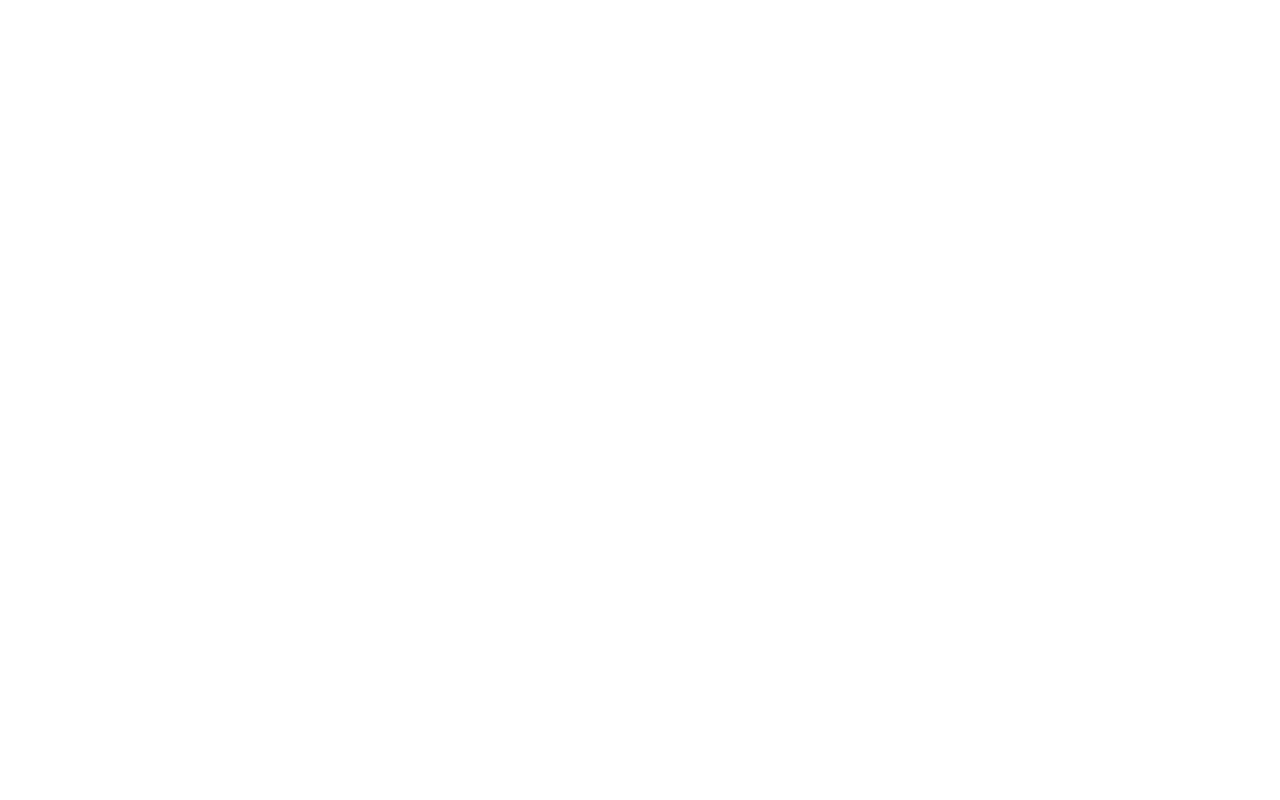
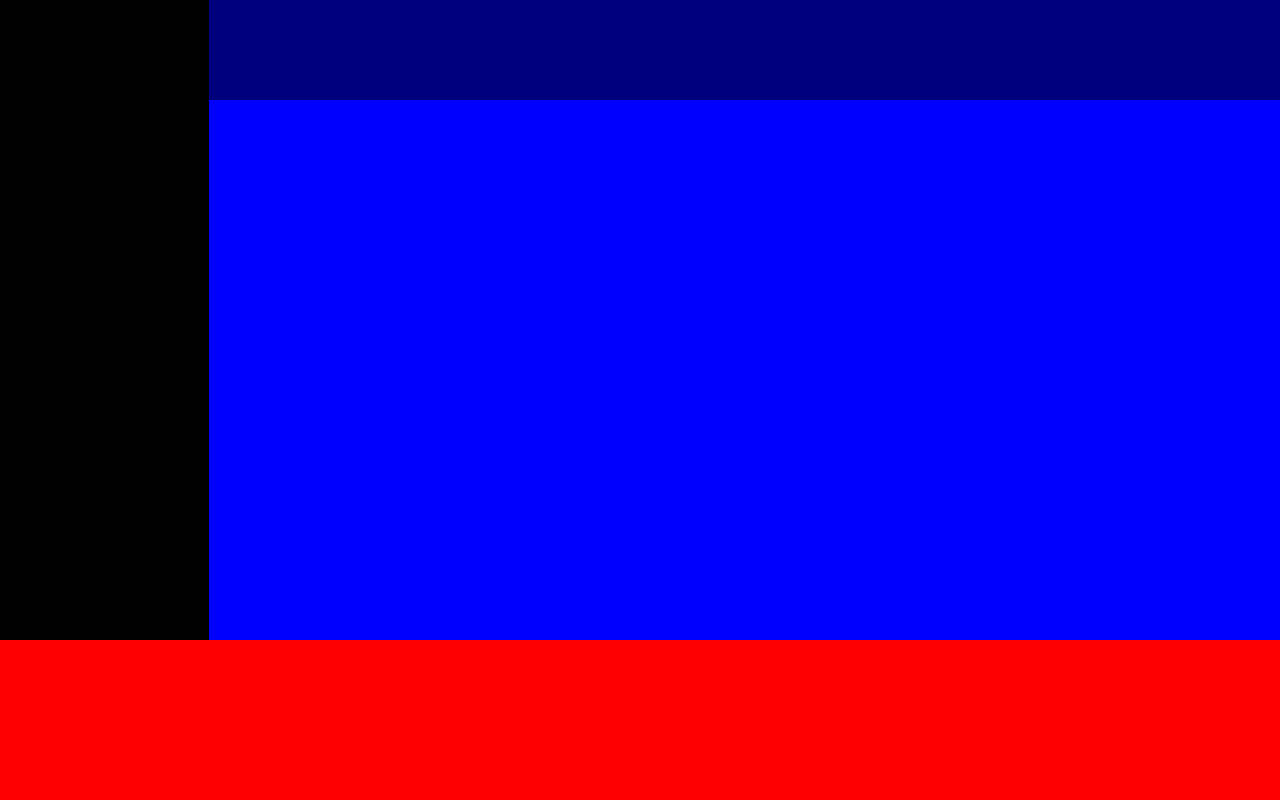
Before and after one commit to PincelliN/html-css-spotifyweb, a plain HTML site: page index.html in a window 1280 px wide. Drawn offline with Linux system fonts and the light colour scheme.

Commit message:
default structure

```diff
--- a/css/style.css
+++ b/css/style.css
@@ -0,0 +1,33 @@
+* {
+  padding: 0;
+  margin: 0;
+  box-sizing: border-box;
+}
+.main-body {
+  width: 100%;
+  height: 80vh;
+  background-color: blue;
+  display: flex;
+  justify-content: flex-start;
+}
+nav{
+    width: 250px;
+    background-color: black;
+}
+main{
+    width: 100%;
+}
+main>.upgrade{
+    background-color:rgba(0, 0, 0, 0.5);
+    width: 100%;
+    height: 100px;
+
+    position: fixed;
+    z-index: 1;
+}
+
+.play {
+  width: 100%;
+  height: 20vh;
+  background-color: red;
+}
--- a/index.html
+++ b/index.html
@@ -7,6 +7,13 @@
     <title>Document</title>
 </head>
 <body>
-
+    <section class="main-body">
+        <nav></nav>
+        <main>
+            <section class="upgrade"></section>
+            <section class="music"></section>
+        </main>
+    </section>
+    <section class="play"></section>
 </body>
 </html>
```
